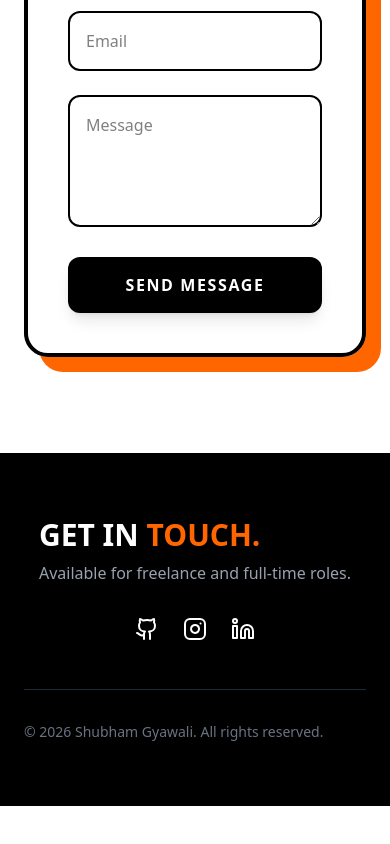
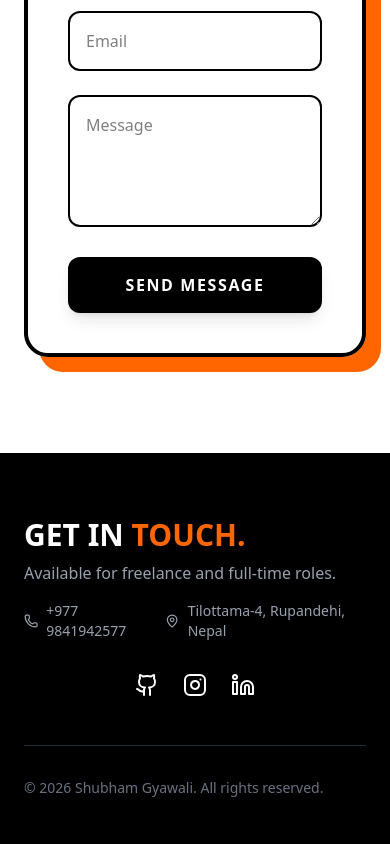
Before and after one commit to shubhamgyawali7/Portfolio, a React (Vite) app: page / in a window 390 px wide. Shown: the part 5760-6604 px from the top of the page. Before the commit the page ends 6566 px from the top, so only its background shows below. Built offline with nearby package versions, Linux system fonts and the light colour scheme.

Commit message:
Add phone number and location to footer

```diff
--- a/src/components/Footer.jsx
+++ b/src/components/Footer.jsx
@@ -1,4 +1,4 @@
-import { Github, Twitter, Linkedin, Instagram } from "lucide-react";
+import { Github, Twitter, Linkedin, Instagram, Phone, MapPin } from "lucide-react";
 
 const Footer = () => {
   return (
@@ -11,6 +11,16 @@ const Footer = () => {
           <p className="text-gray-400 mt-2">
             Available for freelance and full-time roles.
           </p>
+          <div className="flex items-center gap-4 mt-4 text-gray-400 text-sm">
+            <a href="tel:+9779841942577" className="flex items-center gap-2 hover:text-[#FF6600] transition-colors">
+              <Phone className="w-4 h-4" />
+              +977 9841942577
+            </a>
+            <span className="flex items-center gap-2">
+              <MapPin className="w-4 h-4" />
+              Tilottama-4, Rupandehi, Nepal
+            </span>
+          </div>
         </div>
 
         <div className="flex space-x-6">
```
